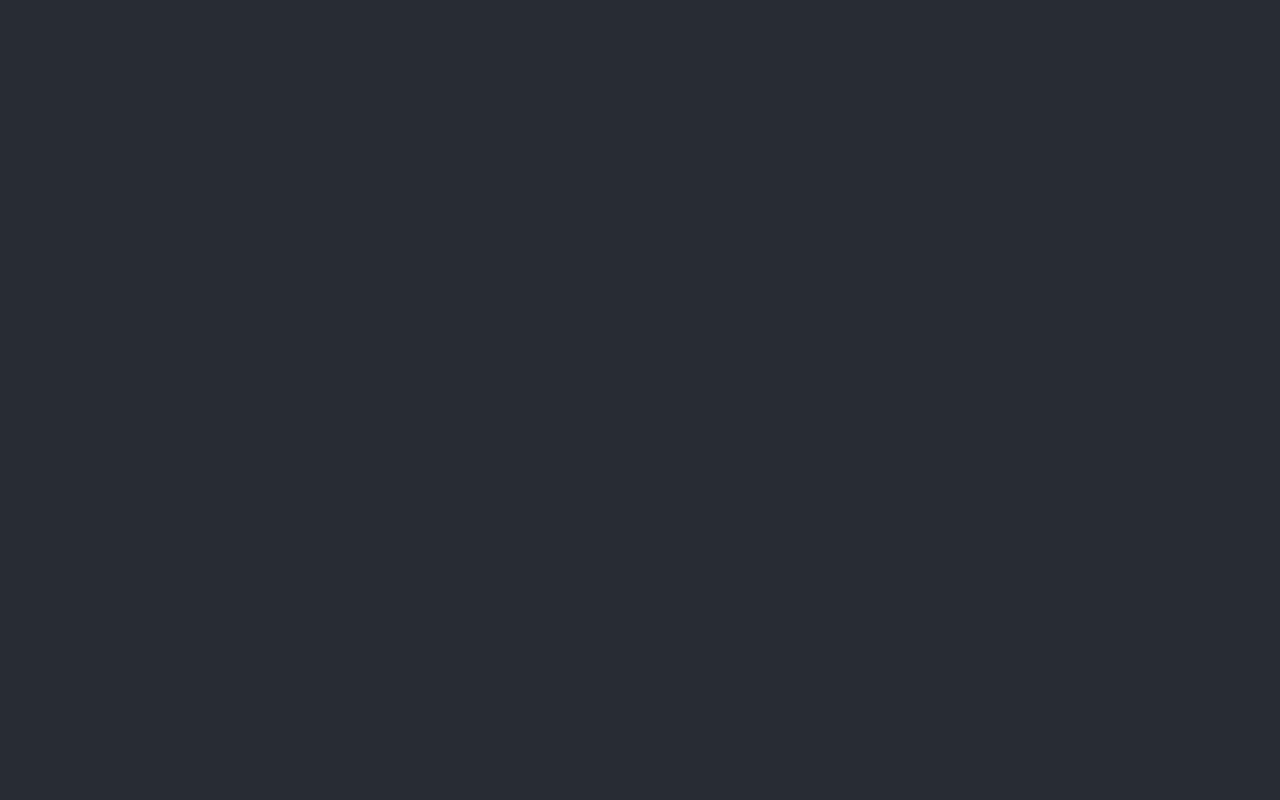
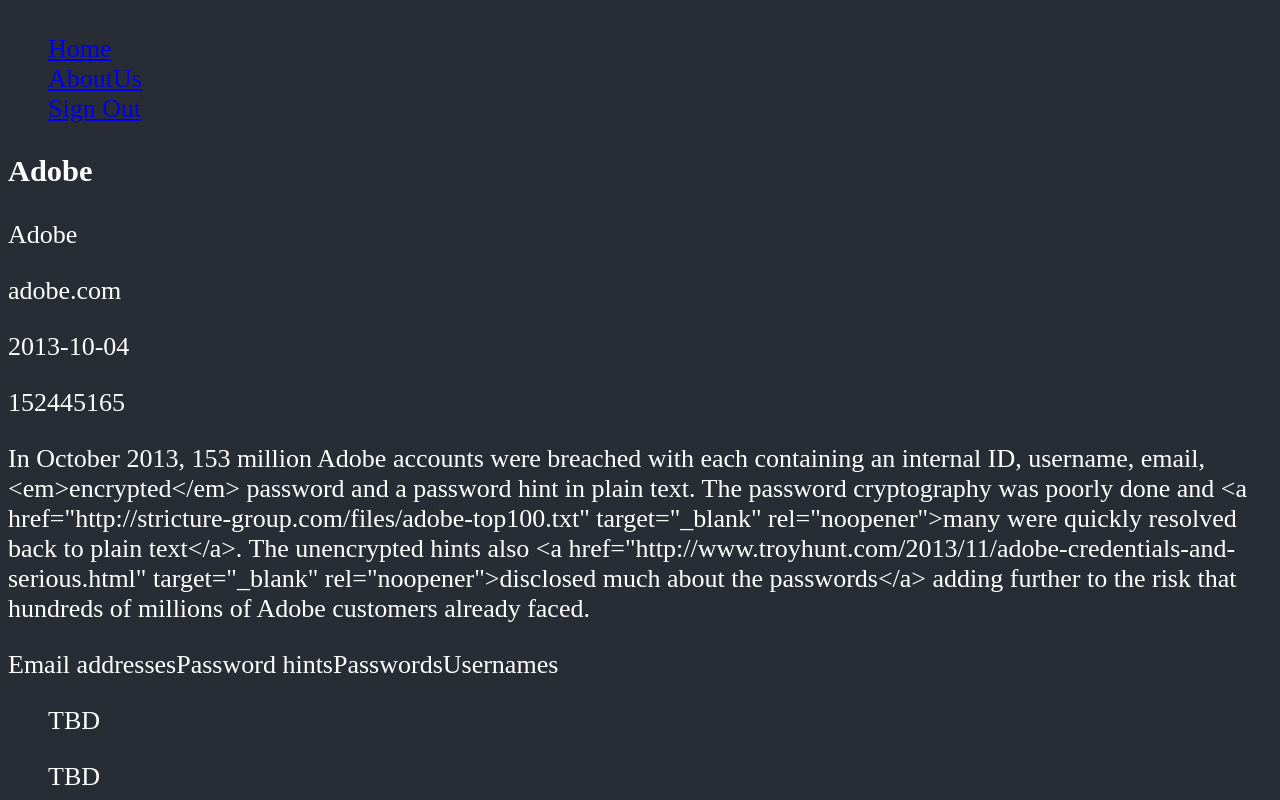
Before and after one commit to deep-diving-data-weasels/operation-breach, a React (Create React App) app: page /results in a window 1280 px wide. Shown: the top 800 px of the page. Built offline with nearby package versions, Linux system fonts and the light colour scheme.

Commit message:
end of day 1

```diff
--- a/src/components/AboutUs.js
+++ b/src/components/AboutUs.js
@@ -1,5 +1,5 @@
 import React, { Component, Fragment } from 'react';
-import { Link } from "react-router-dom";
+import Header from './Header.js';
 import Aside from './Aside.js';
 import './../CSS/App.css';
 
@@ -9,14 +9,7 @@
   render () {
     return (
       <Fragment>
-        <header>
-
-          <ul>
-            <Link to="/">Home</Link>
-            <Link to="/aboutus">AboutUs</Link>
-            <button>Sign Out</button>
-          </ul>
-        </header>
+        <Header />
         <main>
           <div>
             <div>
--- /dev/null
+++ b/src/components/Header.js
@@ -0,0 +1,18 @@
+import React, { Component, Fragment } from 'react';
+import { Link } from "react-router-dom";
+
+export default class header extends Component {
+
+  render(){
+    return(
+      <Fragment>
+        <header>
+          <ul>
+            <Link to="/">Home</Link><br/>
+            <Link to="/aboutus">AboutUs</Link><br/>
+            <Link to="/">Sign Out</Link><br/>
+          </ul>
+        </header>
+      </Fragment>
+    )}
+}
--- a/src/components/LandingPage.js
+++ b/src/components/LandingPage.js
@@ -1,10 +1,12 @@
 import React, { Component, Fragment } from 'react';
 import { Route } from "react-router-dom";
+
 
 import './../CSS/App.css';
 import AboutUs from './AboutUs.js';
 import Login from './Login.js';
 import Search from './Search.js';
+import Results from './Results.js';
 
 
 export default class LandingPage extends Component {
@@ -14,6 +16,7 @@
       <Fragment>
         <Route exact path="/" component={Login} />
         <Route exact path="/search" component={Search} />
+        <Route exact path='/results' component={Results} />
         <Route exact path="/aboutus" component={AboutUs} />
       </Fragment>
     );
--- a/src/components/Login.js
+++ b/src/components/Login.js
@@ -1,7 +1,7 @@
 import React, { Component, Fragment } from 'react';
-import { Link } from "react-router-dom";
 import { Redirect } from 'react-router';
 import Aside from './Aside.js';
+import Header from './Header.js';
 import './../CSS/App.css';
 
 
@@ -15,20 +15,14 @@
   loginClick(event){
     event.preventDefault();
     console.log(event.target["username"].value);
+    console.log(event.target["password"].value);
     this.props.history.push('/search');
-    console.log(event.target["username"].value);
 
   }
   render () {
     return (
       <Fragment>
-        <header>
-          <ul>
-            <Link to="/">Home</Link>
-            <Link to="/aboutus">AboutUs</Link>
-            <button>Sign Out</button>
-          </ul>
-        </header>
+       <Header />
         <main>
           <h1>Welcome: Operation Breach</h1>
           <p>Description of our services</p>
--- a/src/components/Results.js
+++ b/src/components/Results.js
@@ -1,5 +1,5 @@
 import React, { Component, Fragment } from 'react';
-import { Link } from "react-router-dom";
+import Header from './Header.js';
 import Aside from './Aside.js';
 import './../CSS/App.css';
 
@@ -24,23 +24,17 @@
   render () {
     return (
       <Fragment>
-        <header>
-          <ul>
-            <Link to="/">Home</Link>
-            <Link to="/aboutus">AboutUs</Link>
-            <button>Sign Out</button>
-          </ul>
-        </header>
+        <Header />
         <main>
           <section>
             <div>
-              <h3>${dummy.Name}</h3>
-              <p>${dummy.Title}</p>
-              <p>${dummy.Domain}</p>
-              <p>${dummy.BreachDate}</p>
-              <p>${dummy.PwnCount}</p>
-              <p>${dummy.Description}</p>
-              <p>${dummy.DataClasses}</p>
+              <h3>{dummy.Name}</h3>
+              <p>{dummy.Title}</p>
+              <p>{dummy.Domain}</p>
+              <p>{dummy.BreachDate}</p>
+              <p>{dummy.PwnCount}</p>
+              <p>{dummy.Description}</p>
+              <p>{dummy.DataClasses}</p>
             </div>
             <Aside />
           </section>
--- a/src/components/Search.js
+++ b/src/components/Search.js
@@ -1,5 +1,5 @@
 import React, { Component, Fragment } from 'react';
-import { Link } from "react-router-dom";
+import Header from './Header.js';
 import Aside from './Aside.js';
 import './../CSS/App.css';
 
@@ -7,30 +7,40 @@
 
 export default class Search extends Component {
 
+  constructor(props){
+    super(props);
+    this.searchEmail = this.searchEmail.bind(this);
+    // this.searchPassword = this.searchPassword.bind(this);
+  }
+
+  searchEmail(event) {
+   event.preventDefault();
+   console.log(event.target["email"].value);
+   this.props.history.push('/results');
+  }
+
+  // searchPassword(event) {
+
+  // }
+
   render () {
     return (
       <Fragment>
-        <header>
-          <ul>
-            <Link to="/">Home</Link>
-            <Link to="/aboutus">AboutUs</Link>
-            <button>Sign Out</button>
-          </ul>
-        </header>
+        <Header />
         <main>
           <h1>Welcome: Operation Breach</h1>
           <p>Description of our services</p>
           <div>
-          <form>
+          <form onSubmit = {this.searchEmail}>
             <label for="email">email: </label>
             <input name="email" type="text" placeholder="E-mail Address "></input>
-            {/* <input type="submit" value="submit">Search</input> */}
+            <button type="submit" value="submit">Search</button>
           </form>
-          <form>
+          {/* <form>
             <label for="Password">Password: </label>
             <input name="Password" type="text" placeholder="Password"></input>
-            {/* <input type="submit" value="submit">Search</input> */}
-          </form>
+            <input type="submit" value="submit">Search</input>
+          </form> */}
           </div>
           <h3>placeholder</h3>
           <p>we don't sell any kind of Password</p>
```
